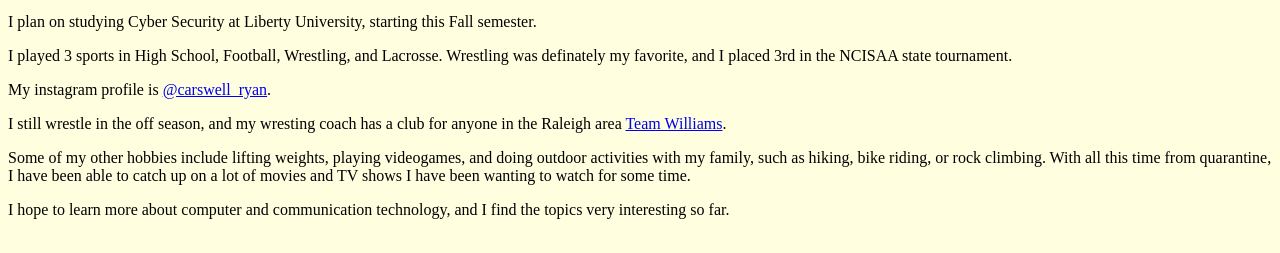
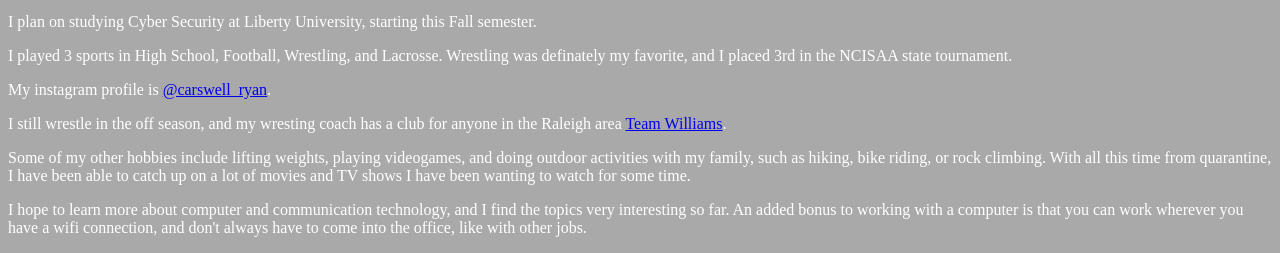
Before and after one commit to rcar491/rcar491.github.io, a plain HTML site: page index.html in a window 1280 px wide. Shown: the part 667-920 px from the top of the page. Drawn offline with Linux system fonts and the light colour scheme.

Commit message:
Update index.html

```diff
--- a/index.html
+++ b/index.html
@@ -3,7 +3,7 @@
 <head>
 <title>BJU vCard</title>
 </head>
-<body style="background-color:lightyellow;color:black;">
+<body style="background-color:DarkGrey;color:white;">
 <img src="BJU vCard Photo.jpeg">
 <h1>Ryan Carswell</h1>
 <p>I graduated from Cary Christian School this year, 2020, and I'm now attending online
@@ -19,7 +19,9 @@ href="https://www.instagram.com/carswell_ryan/">@carswell_ryan</a>.</p>
 href="https://www.teamwilliams.org/">Team Williams</a>.</p>
 <p>Some of my other hobbies include lifting weights, playing videogames, and doing outdoor activities
   with my family, such as hiking, bike riding, or rock climbing. With all this time from quarantine, I have
-  been able to catch up on a lot of movies and TV shows I have been wanting to watch for some time.
+  been able to catch up on a lot of movies and TV shows I have been wanting to watch for some time.</p>
 <p>I hope to learn more about computer and communication technology, and I find the topics very interesting so far.
+  An added bonus to working with a computer is that you can work wherever you have a wifi connection, and don't
+  always have to come into the office, like with other jobs.</p>
 </body>
 </html>
```
